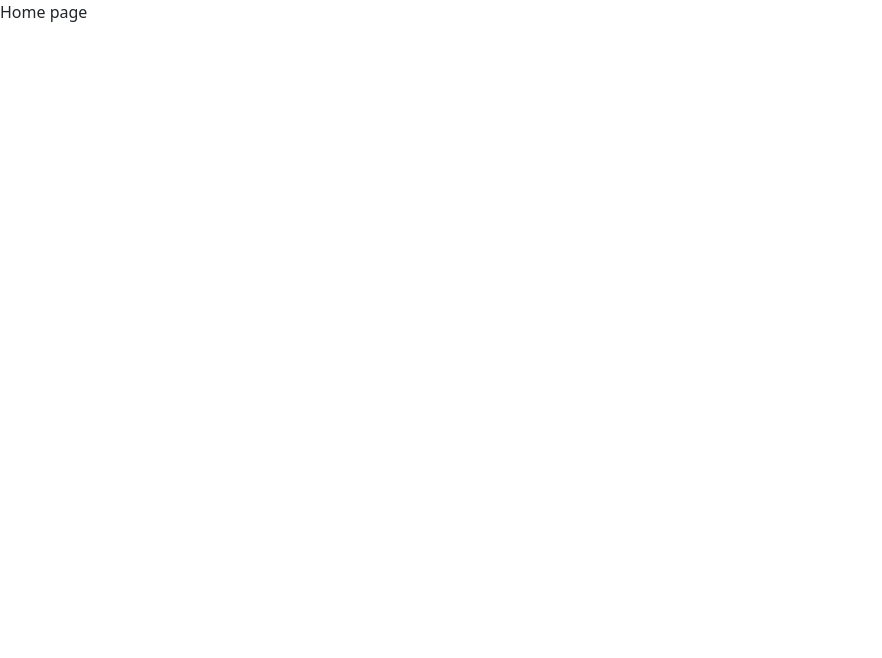
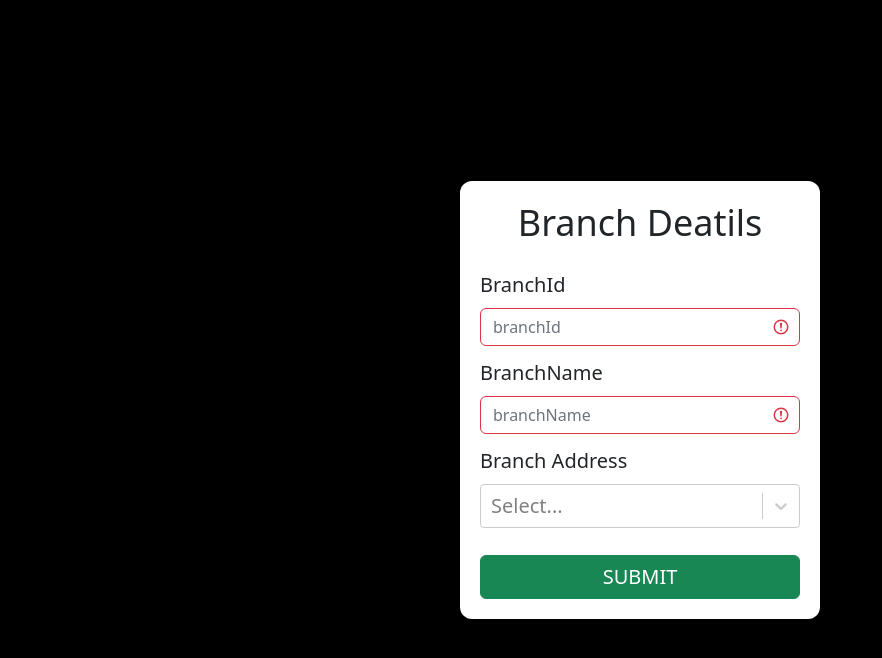
Before and after one commit to hritikbhandari/bank-admin-management-frontend, a React (Create React App) app: page /add-branch in a window 1280 px wide. Shown: the top 658 px of the page, without its empty margins (0-882 px from the left). Built offline with nearby package versions, Linux system fonts and the light colour scheme.

Commit message:
Completed FE-US-03

```diff
--- a/package.json
+++ b/package.json
@@ -13,6 +13,7 @@
     "react-dom": "^18.2.0",
     "react-router-dom": "^6.4.3",
     "react-scripts": "5.0.1",
+    "react-select": "^5.6.0",
     "sweetalert2": "^11.6.7",
     "web-vitals": "^2.1.4"
   },
--- a/src/App.js
+++ b/src/App.js
@@ -8,6 +8,7 @@ import NavBar from "./components/NavBar/NavBar";
 import "../node_modules/bootstrap/dist/css/bootstrap.css";
 import Login from "./components/Login/Login";
 import NotFound from "./components/NotFound/NotFound";
+import Branch from "./components/Branch/Branch";
 
 
 function App() {
@@ -30,7 +31,7 @@ function App() {
       <Route path="/branchs" element={<BranchDetails />} />
       <Route path="/customers" element={<Customer />} />
       <Route path="/add-customers" element={<Home />} />
-      <Route path="/add-branch" element={<Home/>} />
+      <Route path="/add-branch" element={<Branch />} />
       <Route path="*" element={<NotFound />} />
       </Routes>
 
--- a/src/Service.js
+++ b/src/Service.js
@@ -18,3 +18,9 @@ export const getAllBranch=()=> {
     return adminService.get(`/branch`);
 
 }
+
+export const createBranch=()=> {
+
+    return adminService.post(`/branch`);
+
+}
--- a/src/components/Branch/Branch.js
+++ b/src/components/Branch/Branch.js
@@ -1,20 +1,107 @@
-import React from "react";
+import React,{useState} from "react";
+import Select from "react-select";
+
+import {useNavigate} from "react-router-dom"
+import { createBranch, getAllBranch } from "../../Service";
 export default function(props)
 {
+
+    const[branchId,setBranchId]=useState('');
+    const[branchName,setBranchName]=useState('')
+    const[branchAddress,setBranchAddress]=useState('')
+    const[allBranch,setAllBranch]=useState('')
+    const[err,setError]=useState('')
+    const navigate=useNavigate();
+
+    const options=[
+        {value:"Delhi",label:"Delhi"},
+        {value:"Mumbai",label:"Mumbai"},
+        {value:"Bangalore",label:"Bangalore"}
+
+    ];
+
+    const handleChange=(selectedOption) =>
+    {
+        setBranchAddress(selectedOption)
+            console.log("handleChange",selectedOption);
+    }
+
+    const init=async()=>{
+        try{
+          let {data}=await getAllBranch()
+          setAllBranch(data)
+
+        }
+        catch(err)
+        {
+          setError(err)
+        }
+      }
+
+
+    const addBranch = async(e) => {
+
+        e.preventDefault();
+        console.log(branchId);
+        console.log(branchAddress);
+        console.log(branchName);
+        const branchData = {
+          branchId,
+          branchName,
+          branchAddress
+        };
+
+        try{
+            let {data}=await createBranch(branchData)
+            console.log(data)
+
+
+          }
+          catch(err)
+          {
+            setError(err)
+          }
+        }
+
+
+
+
+
     return(
-        <div className="Auth-form-container">
-            <form className="Auth-form">
-                <div className="Auth-form-content">
-                    <h3 className="Auth-form-title">Global Bank Admin Login Page</h3>
-                        <label>Enter the branch id   </label>
-                        <input type="text" required/><br/>
-                        <label>Enter the branch name</label>
-                        <input type="text" required/><br/>
-                        <label>Enter the branch address</label>
-                        <input type="text" required/><br/>
-                        <button type="submit" >submit</button>
-                </div>
-            </form>
+
+
+        <div class="login-form">
+        <div class="login">
+
+        <h1 class="text-center">Branch Deatils</h1>
+
+        <form class="needs-validation" novalidate>
+            <div class="form-group was-validated">
+                <label class="form-label" for="branchId">BranchId</label>
+                <input class="form-control" type="text" id="branchId"
+                onChange={(e) => setBranchId(e.target.value)}
+                value={branchId}
+                placeholder="branchId"
+                required />
+            </div>
+            <div class="form-group was-validated">
+                <label class="form-label" for="branchName">BranchName</label>
+                <input class="form-control" type="text" id="branchName"
+                onChange={(e) => setBranchName(e.target.value)}
+                value={branchName}
+                placeholder="branchName"
+                required />
+            </div>
+
+            <div class="form-group was-validated">
+                <label class="form-label" for="branchAddress">Branch Address</label>
+                <Select options={options}  onChange={handleChange}></Select>
+            </div>
+            <input class="btn btn-success w-100" type="submit" onClick={addBranch} value="SUBMIT" />
+        </form>
         </div>
+    </div>
+
+
     )
 }
--- a/src/components/Dashboard/Dashboard.js
+++ b/src/components/Dashboard/Dashboard.js
@@ -18,9 +18,8 @@ const Dashboard = props => {
    <ul>
    <li><Link to="/customers">Customers</Link></li>
     <li><Link to="/branchs">Branch Details</Link></li>
-    <li><Link to="#">Add Customer</Link></li>
-    <li><Link to="#">Add Branch</Link></li>
-    {/* <li class="logout"><button type="button" class="btn btn-outline-dark" onClickCapture={logout}>logout user</button></li> */}
+    <li><Link to="/add-customer">Add Customer</Link></li>
+    <li><Link to="/add-branch">Add Branch</Link></li>
     <li class="logout"><Link to="/login" onClick={logout}>Logout</Link></li>
 
   </ul>
--- a/src/components/Login/Login.js
+++ b/src/components/Login/Login.js
@@ -49,7 +49,7 @@ const Login = props => {
     <h1 class="text-center">Bank Admin </h1>
 
     <form class="needs-validation">
-        <div class="form-group ">
+        <div class="form-group was-validated ">
             <label class="form-label" for="email">UserId</label>
             <input class="form-control" type="text" id="email"
             onChange={(e) => setUserId(e.target.value)}
@@ -57,7 +57,7 @@ const Login = props => {
             placeholder="userId"
             required />
         </div>
-        <div class="form-group">
+        <div class="form-group was-validated">
             <label class="form-label" for="password">Password</label>
             <input class="form-control" type="password" id="password"
             onChange={(e) => setPassword(e.target.value)}
```
Also changed, not shown: 1 other file (tests, documents, lock files or other folders).
